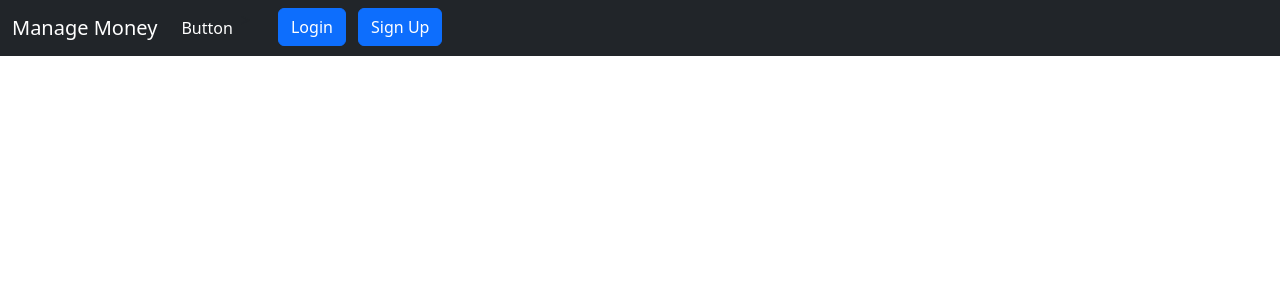
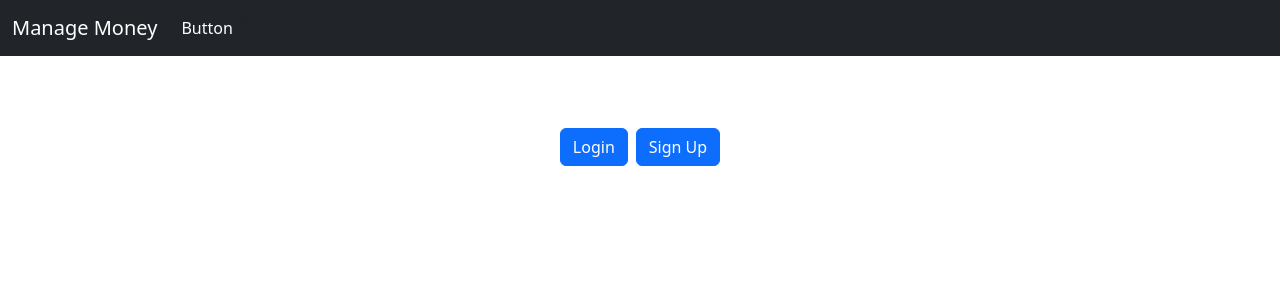
Before and after one commit to Naman-0206/Money-Manager, a Django app: page / in a window 1280 px wide. Shown: the top 300 px of the page. Run offline with Django 4.2, Linux system fonts and the light colour scheme.

Commit message:
modified html

```diff
--- a/cash_app/templates/index.html
+++ b/cash_app/templates/index.html
@@ -35,6 +35,11 @@
             <button type="submit" class="btn btn-primary">Save</button>
         </form>
     </div>
+    {% else %}
+        <div class="d-flex justify-content-center my-5">
+            <a class="btn btn-primary mx-1" href="/login">Login</a>
+            <a class="btn btn-primary mx-1" href="/register">Sign Up</a>
+        </div>
     {% endif %}
 
 
--- a/cash_app/templates/navbar.html
+++ b/cash_app/templates/navbar.html
@@ -11,12 +11,9 @@
           <a class="nav-link active" aria-current="page" href="#">Button</a>
         </li>>
         <li>
-        <div class="ms-4">
+        <div class="">
             {% if user.is_authenticated %}
-            <a class="btn btn-primary mx-1" href="/logout">Logout</a>
-            {% else %}
-            <a class="btn btn-primary mx-1" href="/login">Login</a>
-            <a class="btn btn-primary mx-1" href="/register">Sign Up</a>
+            <a class="" href="/logout">Logout</a>
             {% endif %}
           </div>
         </li>
```
